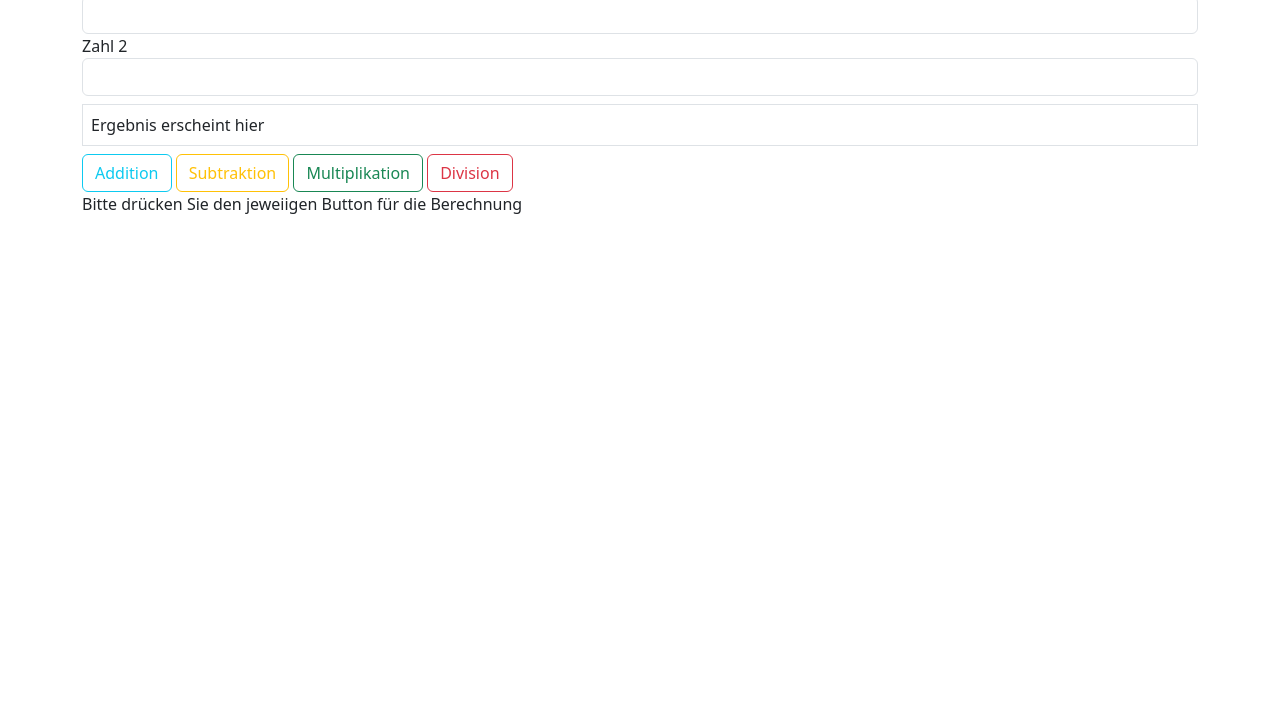
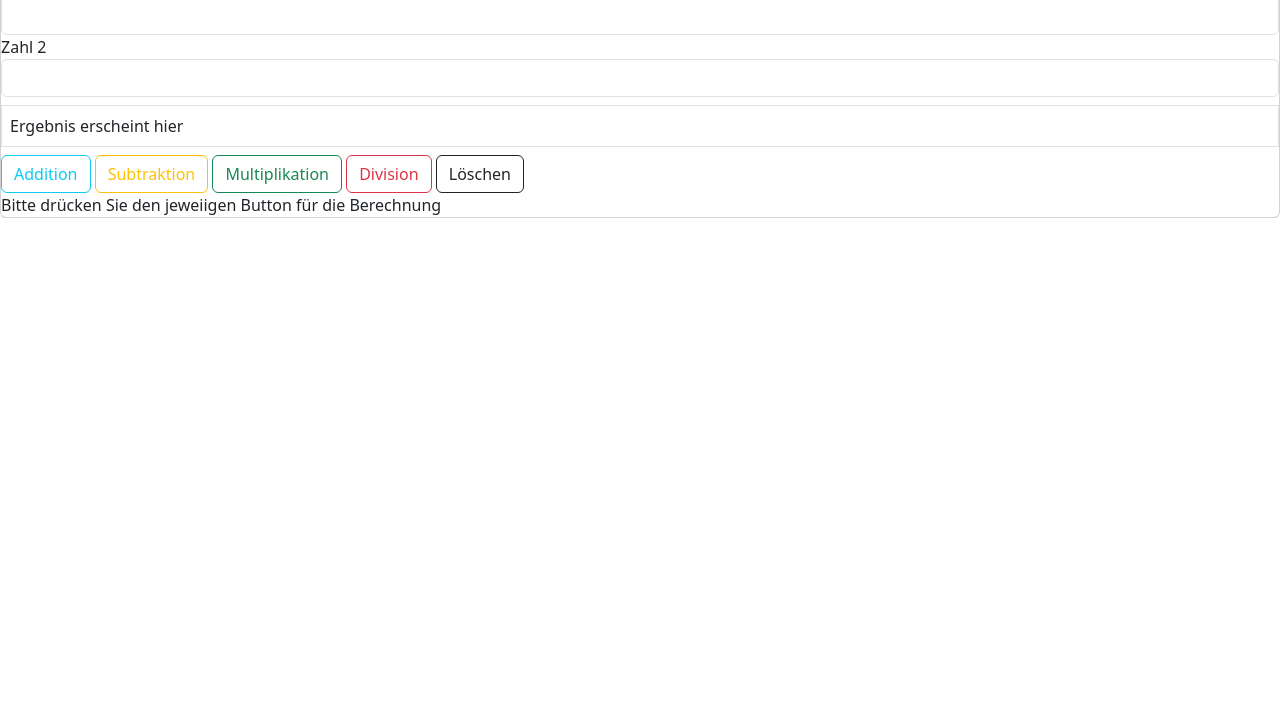
Before and after one commit to tamara07m/Tamara_Taschenrechner, a plain HTML site: page index.html in a window 1280 px wide. Shown: the part 84-800 px from the top of the page. Drawn offline with nearby package versions, Linux system fonts and the light colour scheme.

Commit message:
Add files via upload

```diff
--- a/index.html
+++ b/index.html
@@ -10,7 +10,7 @@
 
 <body>
 
-    <div class="container">
+    <div class="card">
 
         <h1>Multi-Taschenrechner</h1>
 
@@ -46,7 +46,7 @@
                 <button class="btn btn-outline-warning" onclick="subtrahieren()">Subtraktion</button>
                 <button class="btn btn-outline-success" onclick="multiplizieren()">Multiplikation</button>
                 <button class="btn btn-outline-danger" onclick="dividieren()">Division</button>
-
+                <button class="btn btn-outline-dark" onclick="()">Löschen</button>
 
 
             </div>
```
